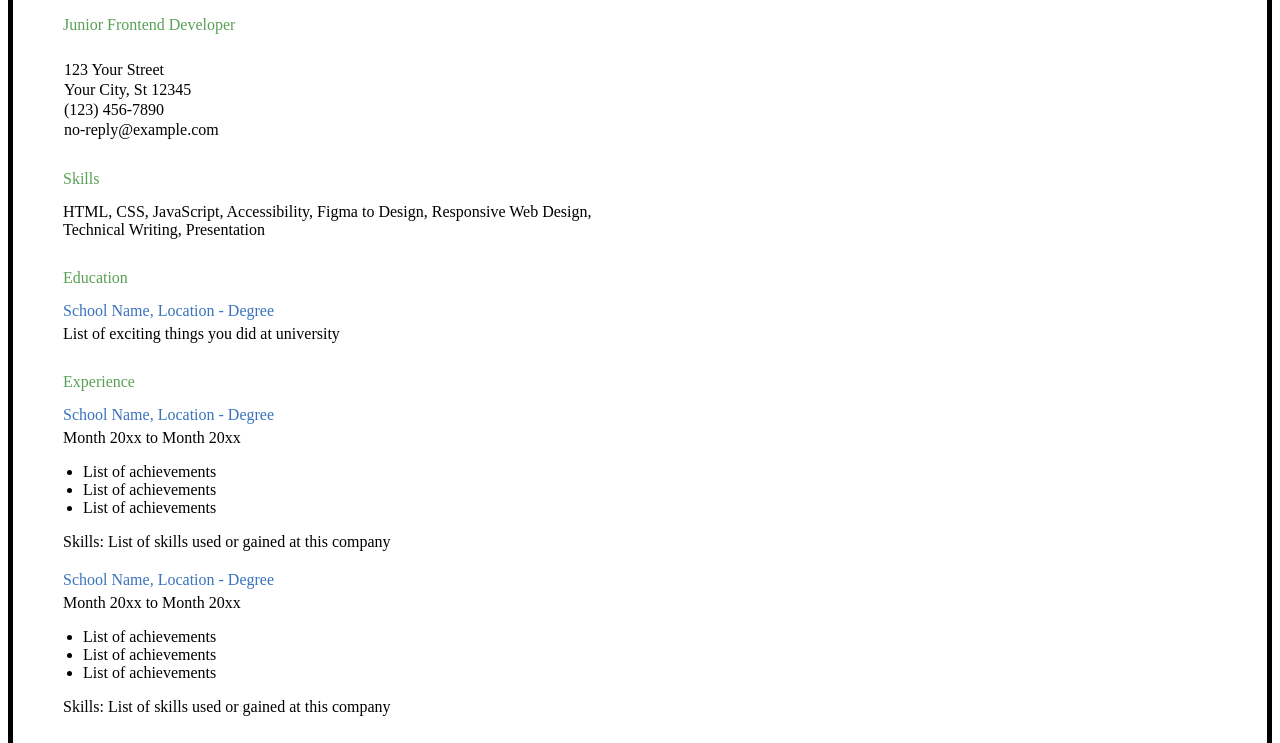
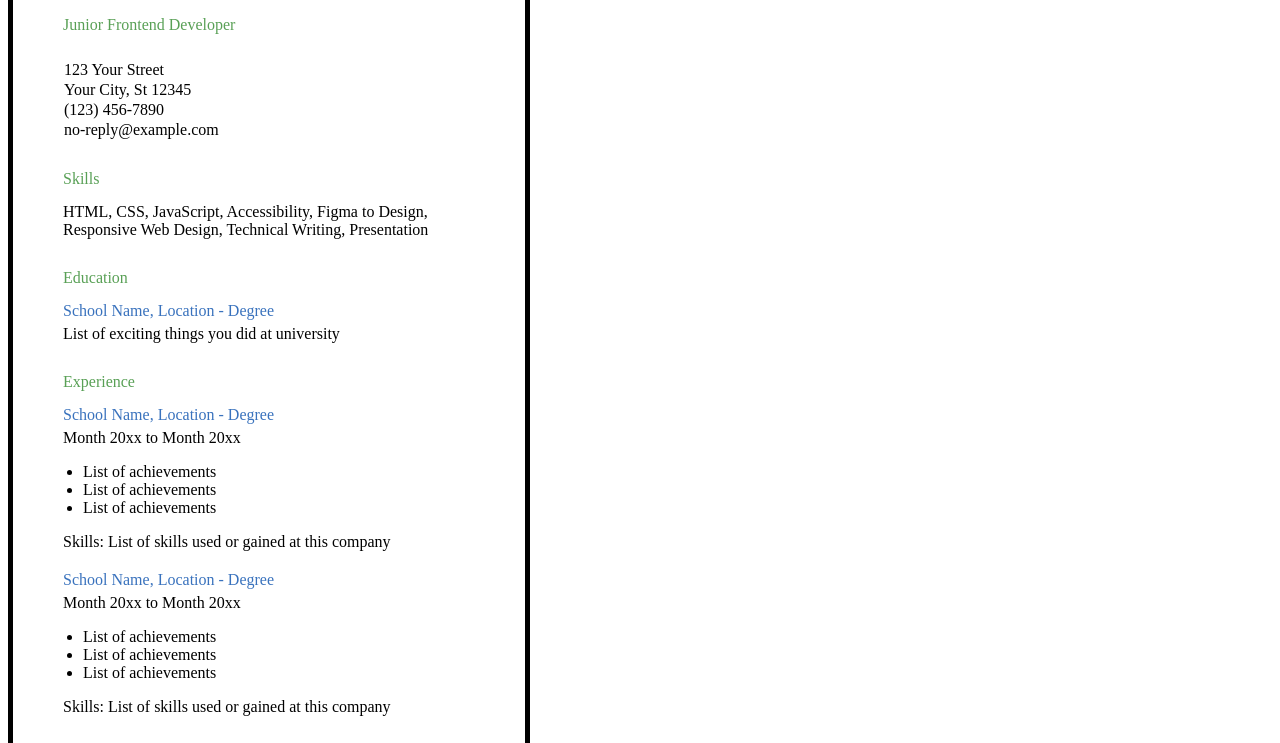
Before and after one commit to IlyaBurlak/CV_Roadmap_sh, a plain HTML site: page index.html in a window 1280 px wide. Shown: the part 148-891 px from the top of the page. Drawn offline with Linux system fonts and the light colour scheme.

Commit message:
Recomendations ⚡️

```diff
--- a/index.html
+++ b/index.html
@@ -5,7 +5,7 @@
     <title>Title</title>
 </head>
 <body>
-<main class="content" style="border: 5px black solid">
+<main class="content" style="border: 5px black solid;width: 40vw;">
     <div class="wrapper" style="margin: 50px">
 
         <h1 style="border-top: 3px black solid; padding-top: 30px; font-weight: initial">Your Name</h1>
```
